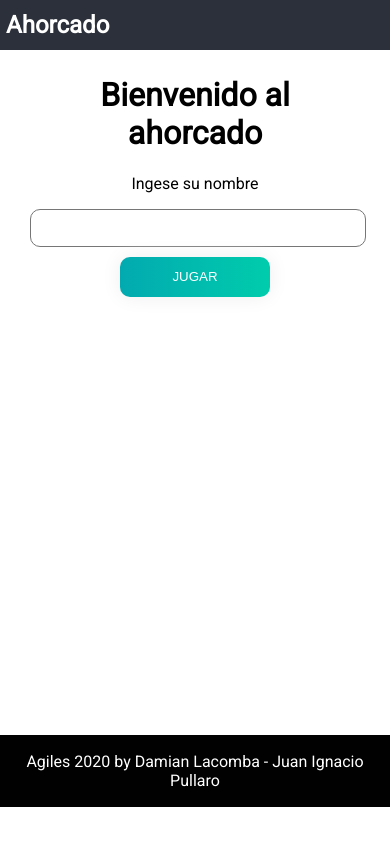
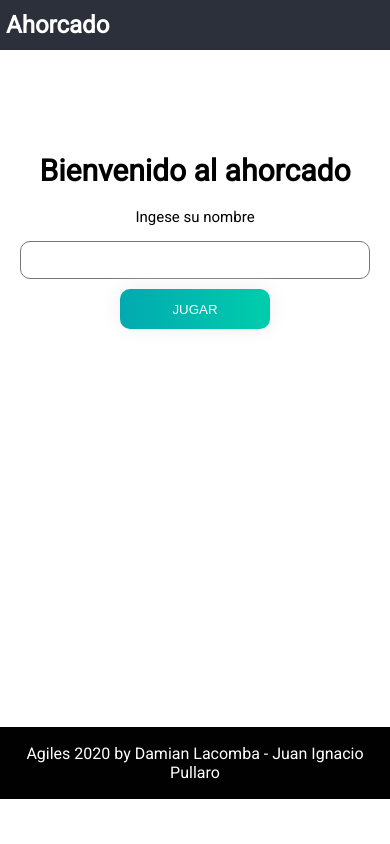
Before and after one commit to damianlacomba/ahorcado2020, a Flask app: page / in a window 390 px wide. Run offline with Flask 2, Linux system fonts and the light colour scheme.

Commit message:
Prueba Responsiv

```diff
--- a/static/css/main.css
+++ b/static/css/main.css
@@ -31,6 +31,13 @@ body{
 }
 
 .content{
+    height: 100vh;
+    margin-top: 40px;
+    text-align: center;
+
+}
+
+.content1{
     height: 100vh;
     margin-top: 40px;
     text-align: center;
@@ -135,10 +142,16 @@ picture img {
         }
         .content {
             text-align: center;
-            font-size: 16px;
-            padding: 30px;
+            font-size: 15px;
+            padding: 18px;
             margin-top: -25px;
-            height: 77vh;
+            height: 81vh;
+        }
+        .content1 {
+            height: 68vh;
+            margin-top: 103px;
+            text-align: center;
+            font-size: 15px;
         }
         .letra {
             text-decoration: none;
@@ -168,7 +181,7 @@ picture img {
         }
         .user {
             height: 34px;
-            width: 100%;
+            width: 88%;
             border-radius: 10px;
             border-style: solid;
             border-width: thin;
--- a/templates/index.html
+++ b/templates/index.html
@@ -1,6 +1,6 @@
 {%extends "base.html"%}
 {%block content%}
-<div class="content">
+<div class="content1">
     <h1>Bienvenido al ahorcado</h1>
     <p>Ingese su nombre </p>
     <form class="player" method="POST">
```
